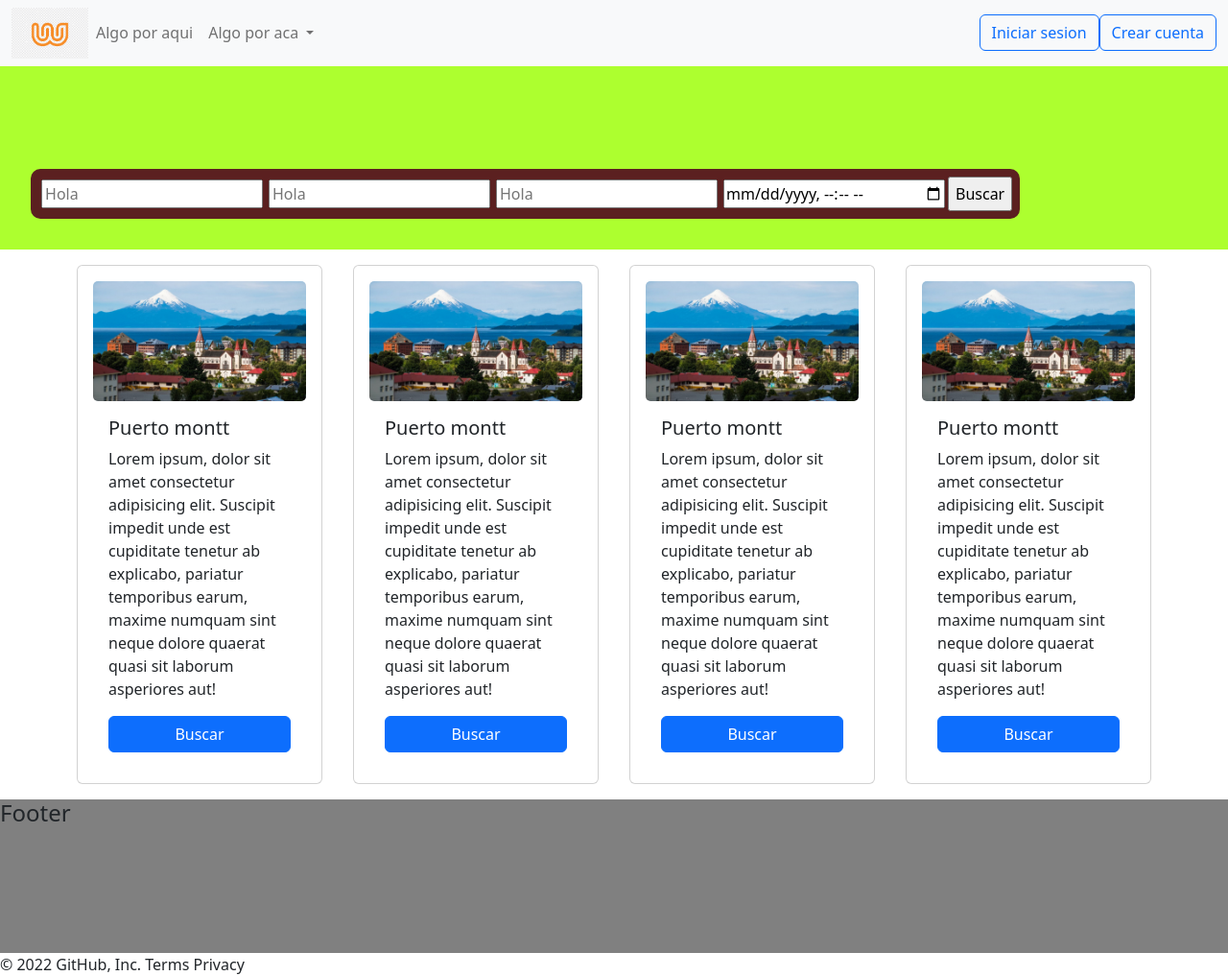
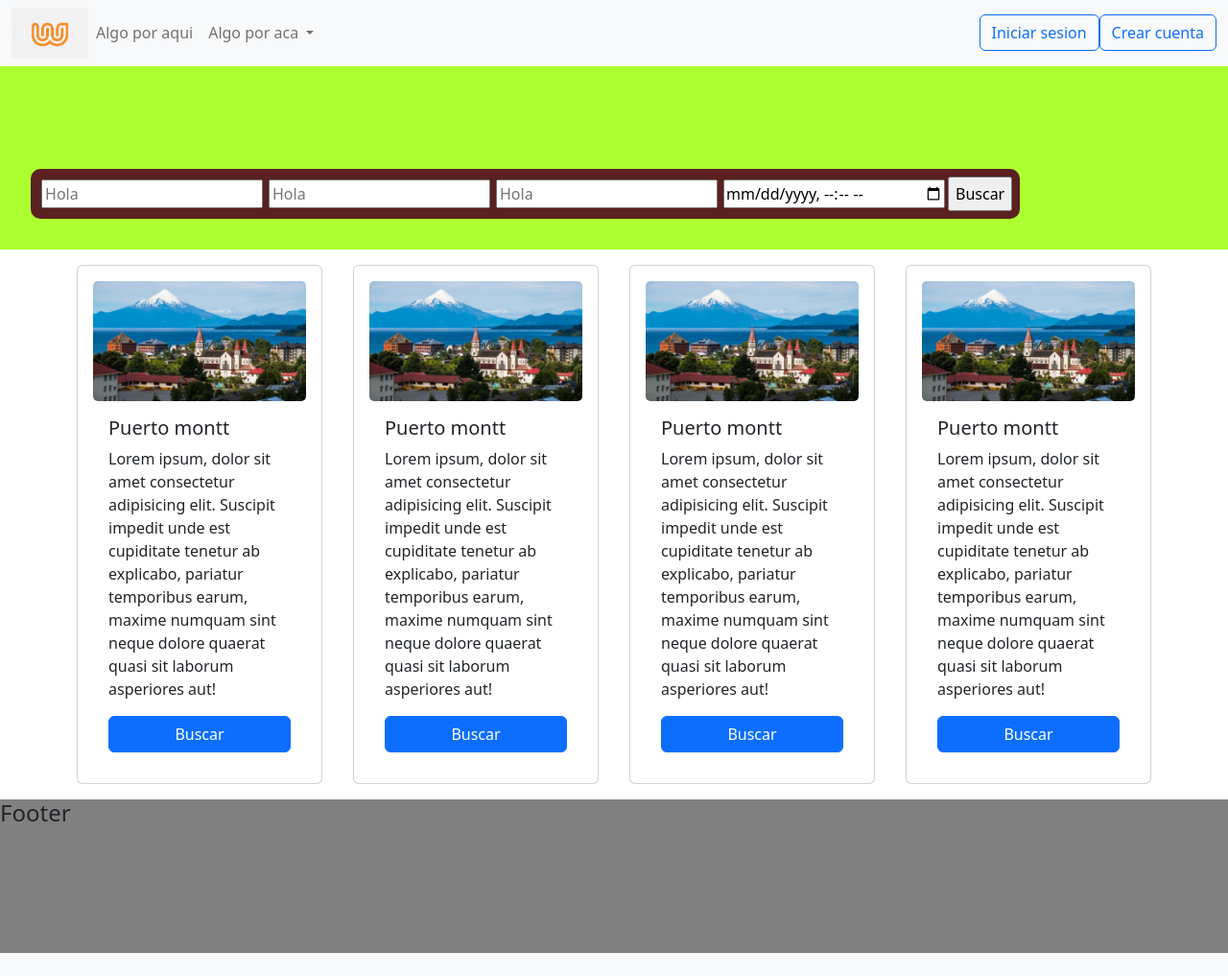
Before and after one commit to Rodrigotc/web_caba-as, a PHP site: page / in a window 1280 px wide. Shown: the whole page at 96% size. After the commit the page ends 993 px from the top, so only its background shows below. Run offline with PHP 8.4, Linux system fonts and the light colour scheme.

Commit message:
Nueva versión

```diff
--- a/index.php
+++ b/index.php
@@ -8,8 +8,8 @@
             return false;
         }
     }
+    ?>
 
-    ?>
 <!DOCTYPE html>
 <html lang="es">
 <head>
@@ -62,7 +62,6 @@
         </div>
       </div>
     </nav>
-
    <main>
     <div class="buscador-inicio">
       <div class="formulario-busqueda">
@@ -76,9 +75,7 @@
       </div>
       </div>
 
-
      <div class="lista-cards">
-
        <div class="card" >
         <img src="Imagenes/puerto-img.jpg" class="card-img card-img-top" alt="puerto-imagen">
         <div class=" card-body">
@@ -119,7 +116,6 @@
           </div>
         </div>
       </div>
-
   </div>
     <footer>
       <div class="footer">
@@ -132,6 +128,3 @@
   <script src="https://cdn.jsdelivr.net/npm/bootstrap@5.2.0-beta1/dist/js/bootstrap.bundle.min.js" integrity="sha384-pprn3073KE6tl6bjs2QrFaJGz5/SUsLqktiwsUTF55Jfv3qYSDhgCecCxMW52nD2" crossorigin="anonymous"></script>
 </body>
 </html>
-© 2022 GitHub, Inc.
-Terms
-Privacy
```
Lines whose indentation alone changed are shown as unchanged.
